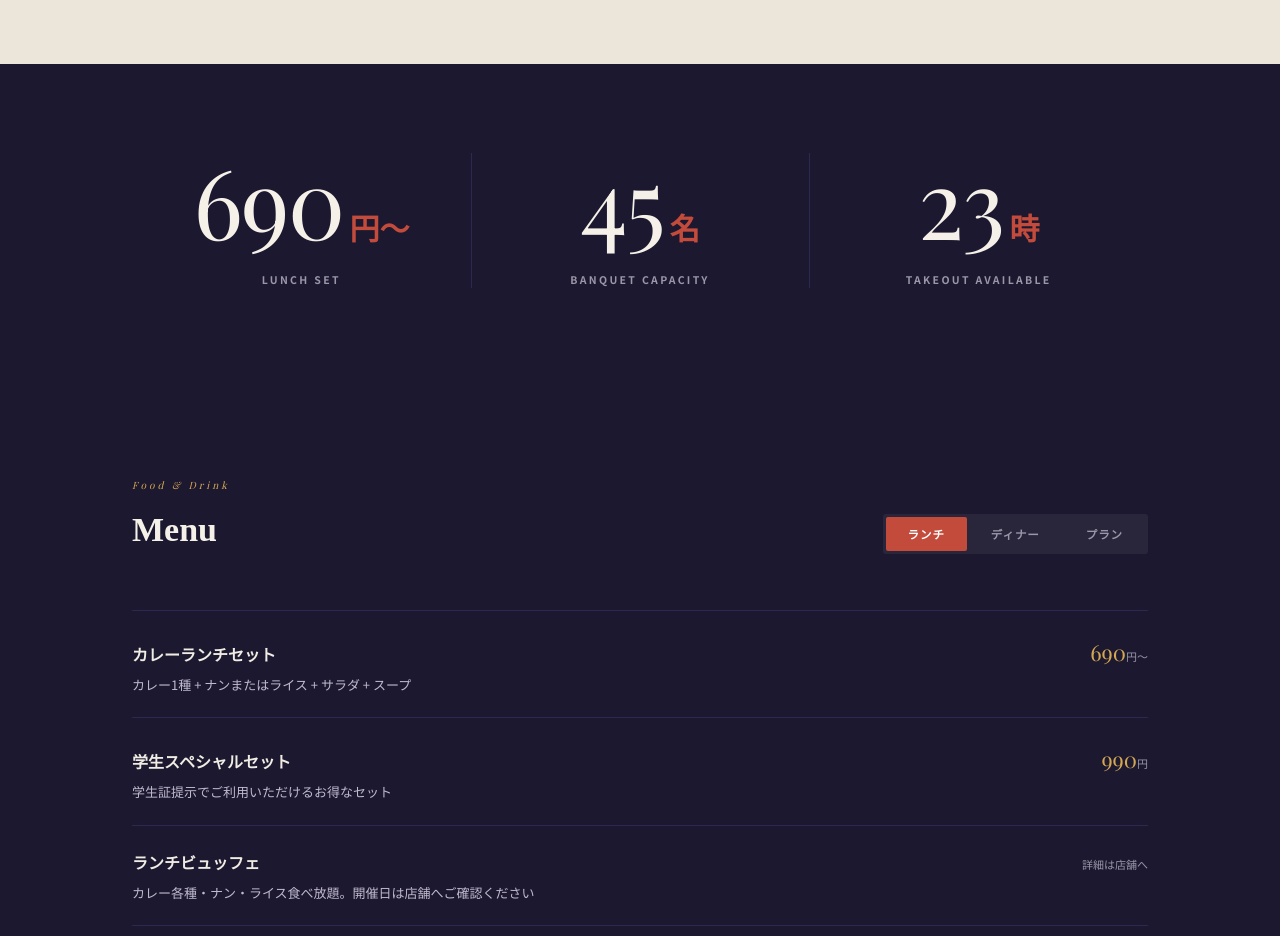
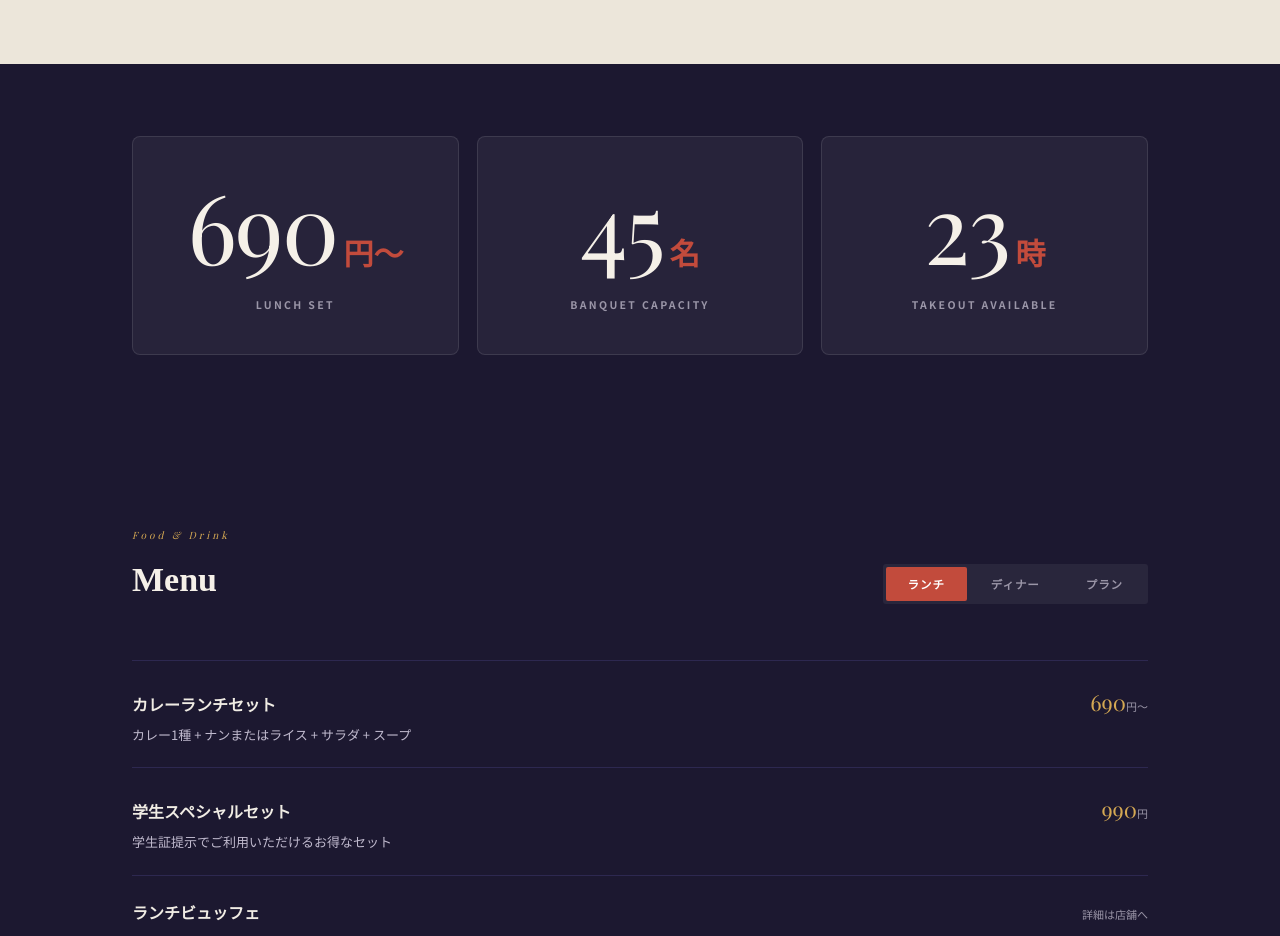
Before and after one commit to u2kvviiuueeu2k-ui/bawana-hp, a website: page index.html in a window 1280 px wide. Shown: the part 1560-2496 px from the top of the page. Drawn offline with nearby package versions, Linux system fonts and the light colour scheme; a web font is replaced by a local one.

Commit message:
fix: numbersセクションを独立カード化（縦線区切り廃止）

```diff
--- a/index.html
+++ b/index.html
@@ -342,19 +342,21 @@
     .num-grid {
       display: grid;
       grid-template-columns: repeat(3, 1fr);
+      gap: 18px;
     }
 
     .num-item {
       text-align: center;
-      padding: 16px 32px;
+      padding: 40px 32px;
       position: relative;
+      background: rgba(255,255,255,.05);
+      border: 1px solid rgba(255,255,255,.1);
+      border-radius: 8px;
+      transition: border-color .25s, background .25s;
     }
-    .num-item + .num-item::before {
-      content: '';
-      position: absolute;
-      left: 0; top: 10%; height: 80%;
-      width: 1px;
-      background: var(--on-border);
+    .num-item:hover {
+      background: rgba(255,255,255,.08);
+      border-color: var(--red);
     }
 
     .num-figure {
@@ -807,8 +809,6 @@
       .about-img   { order: -1; }
       .about-sticker { right: 0; bottom: -14px; }
       .num-grid { grid-template-columns: 1fr; }
-      .num-item + .num-item::before { display: none; }
-      .num-item + .num-item { border-top: 1px solid var(--on-border); }
 
       .menu-head   { flex-direction: column; align-items: flex-start; }
 
```
